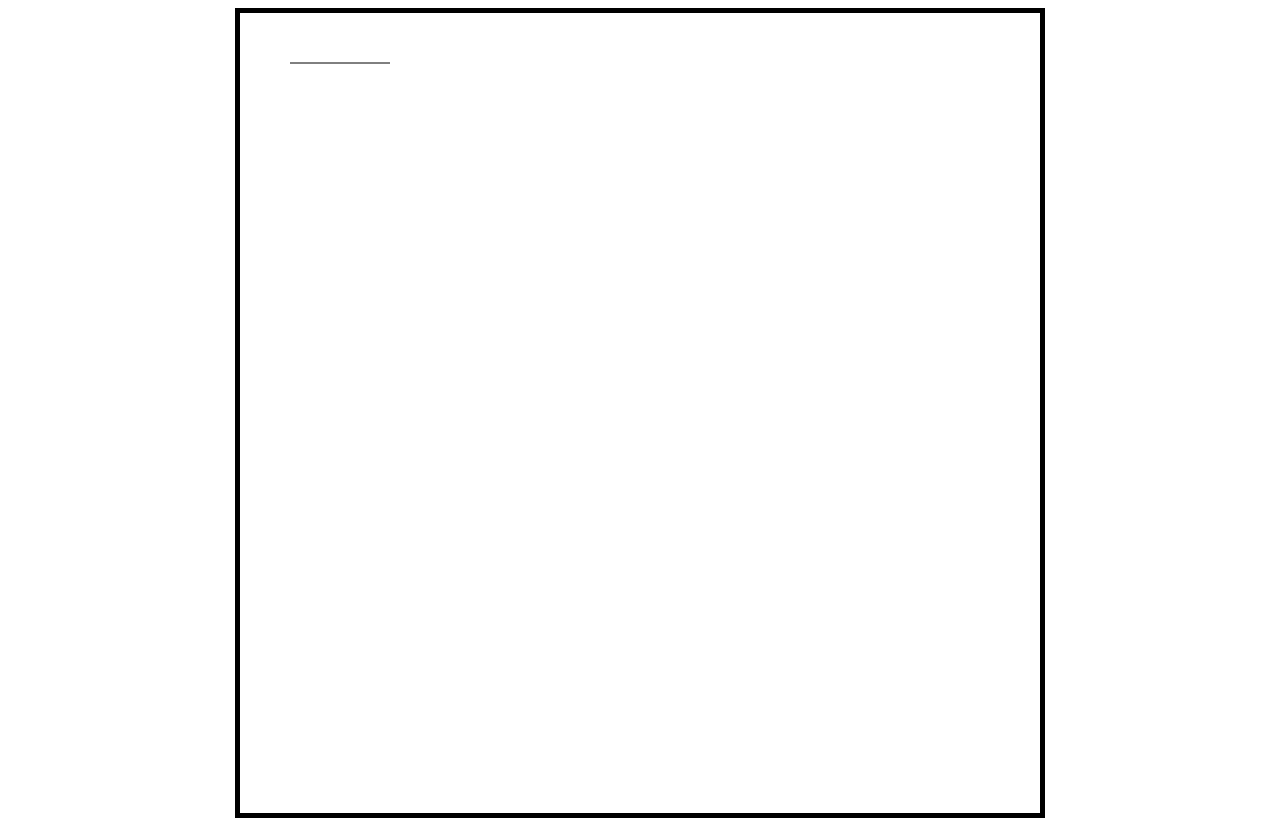
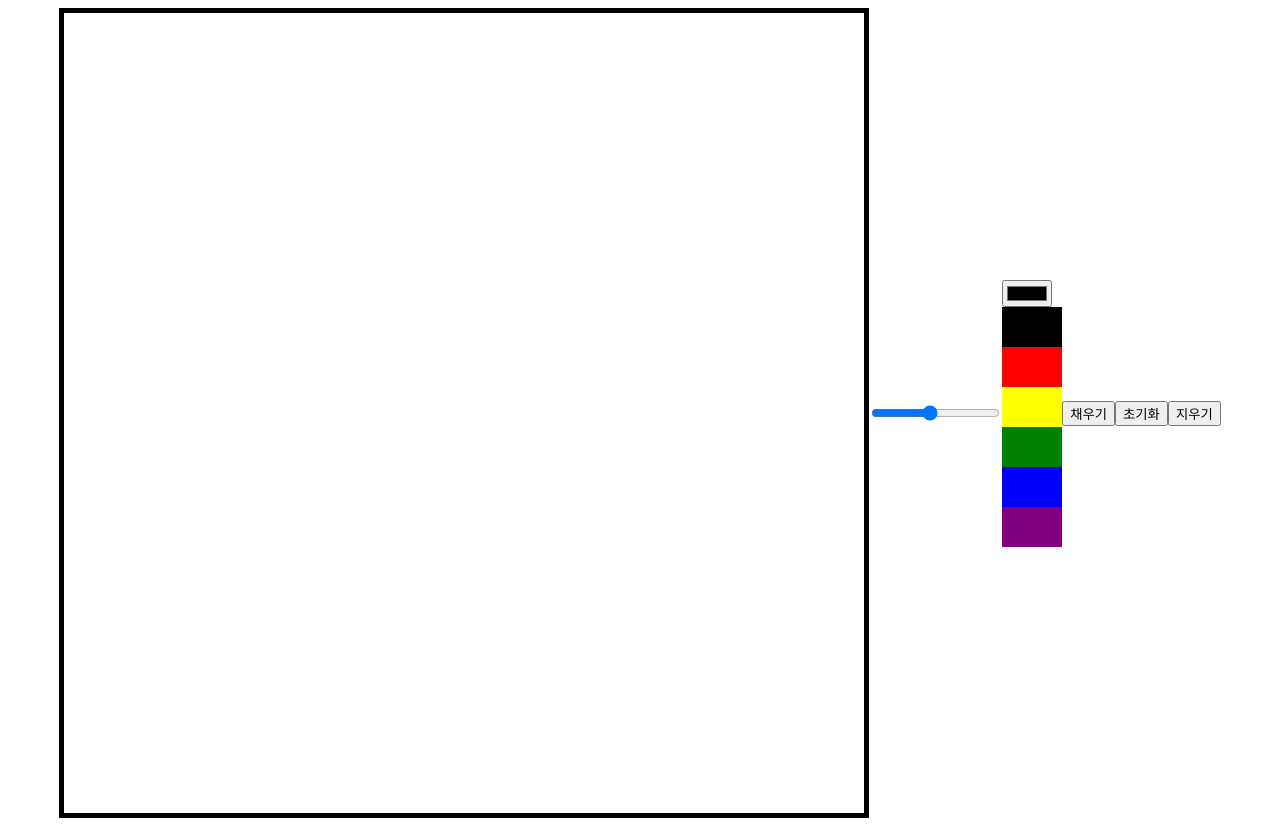
Before and after one commit to BaekJinhyeok/meme-maker-2022, a plain HTML site: page index.html in a window 1280 px wide. Drawn offline with Linux system fonts and the light colour scheme.

Commit message:
Make Painting Board

```diff
--- a/app.js
+++ b/app.js
@@ -1,8 +1,89 @@
 const canvas = document.querySelector("canvas");
 const ctx = canvas.getContext("2d");
-canvas.width = 800;
-canvas.height = 800;
+const lineWidth = document.querySelector("#line-width");
+const color = document.querySelector("#color-choice");
+const colorOption = Array.from(document.getElementsByClassName("color-option"));
+const modeBtn = document.querySelector("#mode-btn");
+const initializationBtn = document.querySelector("#initialization-btn");
+const eraserBtn = document.querySelector("#eraser-btn");
 
-ctx.moveTo(50, 50);
-ctx.lineTo(150, 50);
-ctx.stroke();
+const CANVAS_WIDTH = 800;
+const CANVAS_HEIGHT = 800;
+
+canvas.width = CANVAS_WIDTH;
+canvas.height = CANVAS_HEIGHT;
+ctx.lineWidth = lineWidth.value;
+
+let isPainting = false;
+let isFilling = false;
+
+function onMove(event) {
+  if (isPainting) {
+    ctx.lineTo(event.offsetX, event.offsetY);
+    ctx.stroke();
+    return;
+  }
+  ctx.moveTo(event.offsetX, event.offsetY);
+  ctx.beginPath();
+}
+
+function startPainting() {
+  isPainting = true;
+}
+
+function cancelPainting() {
+  isPainting = false;
+}
+
+function onLineWidthChange(event) {
+  ctx.lineWidth = event.target.value;
+}
+
+function onColorChange(event) {
+  ctx.strokeStyle = event.target.value;
+  ctx.fillStyle = event.target.value;
+}
+
+function onColorClick(event) {
+  ctx.strokeStyle = event.target.dataset.color;
+  ctx.fillStyle = event.target.dataset.color;
+}
+
+function onModeClick() {
+  if (isFilling) {
+    isFilling = false;
+    modeBtn.innerText = "채우기";
+  } else {
+    isFilling = true;
+    modeBtn.innerText = "그리기";
+  }
+}
+
+function onCanvasClick() {
+  if (isFilling) {
+    ctx.fillRect(0, 0, CANVAS_WIDTH, CANVAS_HEIGHT);
+  }
+}
+
+function OnInitializationClick() {
+  ctx.fillStyle = "white";
+  ctx.fillRect(0, 0, CANVAS_WIDTH, CANVAS_HEIGHT);
+}
+
+function onEraserClick() {
+  ctx.strokeStyle = "white";
+  isFilling = false;
+  modeBtn.innerText = "채우기";
+}
+
+canvas.addEventListener("mousemove", onMove);
+canvas.addEventListener("mousedown", startPainting);
+canvas.addEventListener("mouseup", cancelPainting);
+canvas.addEventListener("mouseleave", cancelPainting);
+canvas.addEventListener("click", onCanvasClick);
+lineWidth.addEventListener("change", onLineWidthChange);
+color.addEventListener("change", onColorChange);
+colorOption.forEach((color) => color.addEventListener("click", onColorClick));
+modeBtn.addEventListener("click", onModeClick);
+initializationBtn.addEventListener("click", OnInitializationClick);
+eraserBtn.addEventListener("click", onEraserClick);
--- a/index.html
+++ b/index.html
@@ -9,6 +9,44 @@
   </head>
   <body>
     <canvas></canvas>
+    <input id="line-width" type="range" min="1" max="10" value="5" step="0.5" />
+    <div class="color">
+      <input id="color-choice" type="color" />
+      <div
+        class="color-option"
+        style="background-color: #000000"
+        data-color="#000000"
+      ></div>
+      <div
+        class="color-option"
+        style="background-color: #ff0000"
+        data-color="#ff0000"
+      ></div>
+      <div
+        class="color-option"
+        style="background-color: #ffff00"
+        data-color="#ffff00"
+      ></div>
+      <div
+        class="color-option"
+        style="background-color: #008000"
+        data-color="#008000"
+        +
+      ></div>
+      <div
+        class="color-option"
+        style="background-color: #0000ff"
+        data-color="#0000ff"
+      ></div>
+      <div
+        class="color-option"
+        style="background-color: #800080"
+        data-color="#800080"
+      ></div>
+    </div>
+    <button id="mode-btn">채우기</button>
+    <button id="initialization-btn">초기화</button>
+    <button id="eraser-btn">지우기</button>
     <script src="app.js"></script>
   </body>
 </html>
--- a/styles.css
+++ b/styles.css
@@ -9,3 +9,9 @@ body {
   justify-content: center;
   align-items: center;
 }
+
+.color-option {
+  width: 60px;
+  height: 40px;
+  cursor: pointer;
+}
```
